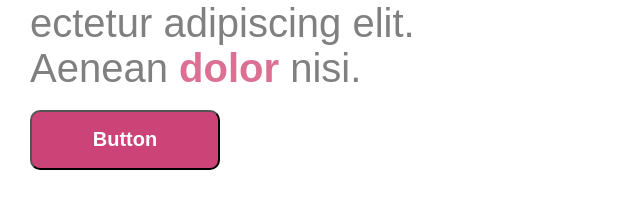
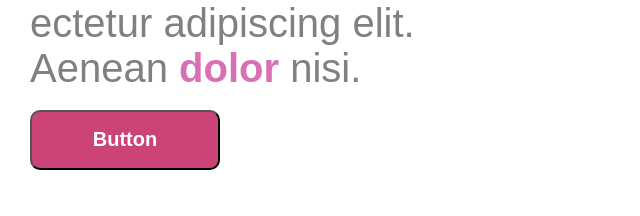
Before and after one commit to FernandoTorresL/ejercicio_maqueta01, a plain HTML site: page index.html in a window 1280 px wide. Shown: the part 303-519 px from the top of the page, 0-640 px from the left. Drawn offline with Linux system fonts and the light colour scheme.

Commit message:
Fix darkpink color

```diff
--- a/css/index.css
+++ b/css/index.css
@@ -97,7 +97,7 @@ a {
 
 .main-text2 .main-text-bold {
 	font-size: 40px;
-	color: palevioletred;
+	color: rgb(216, 112, 181);
 }
 
 .logo {
```
